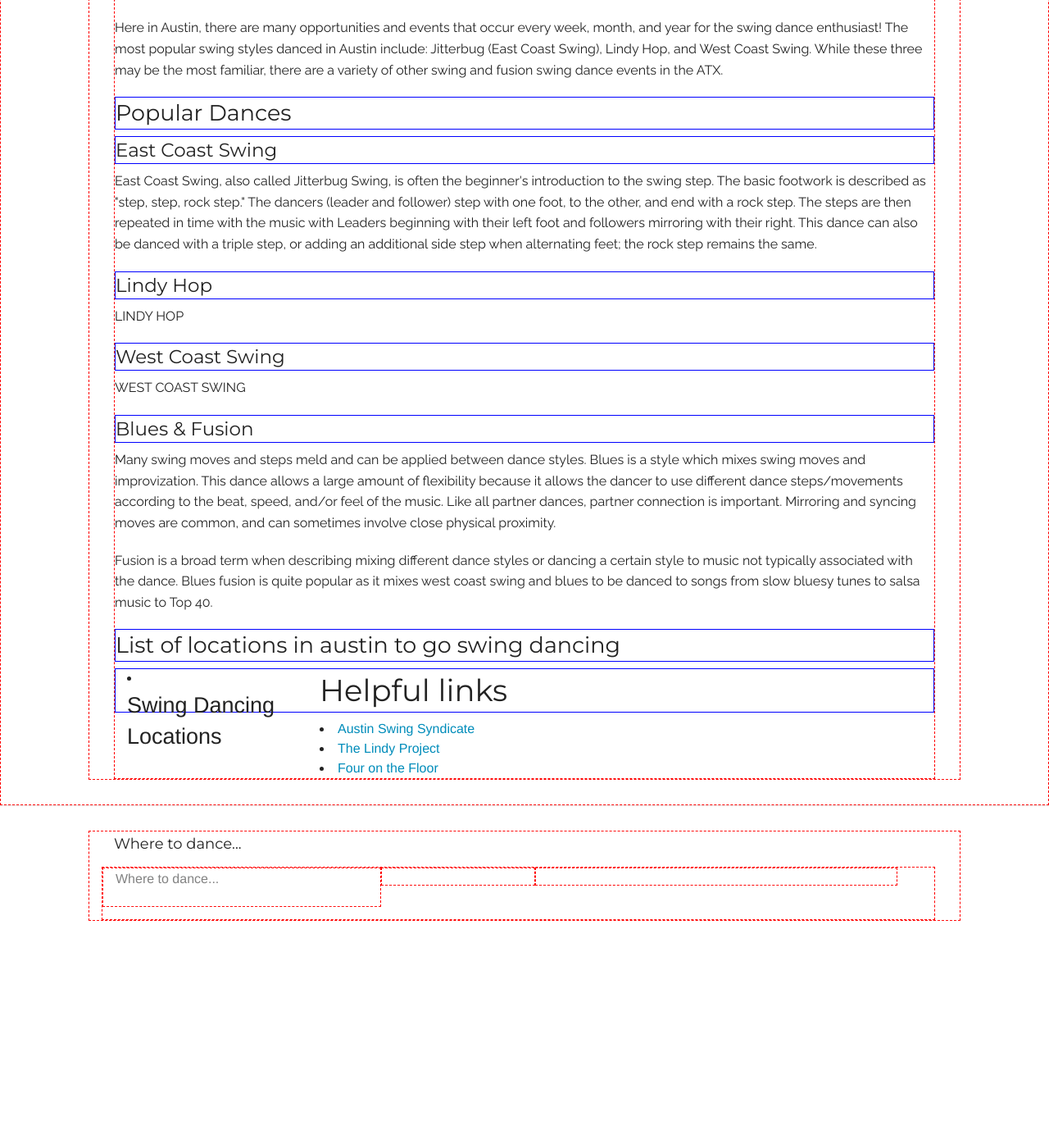
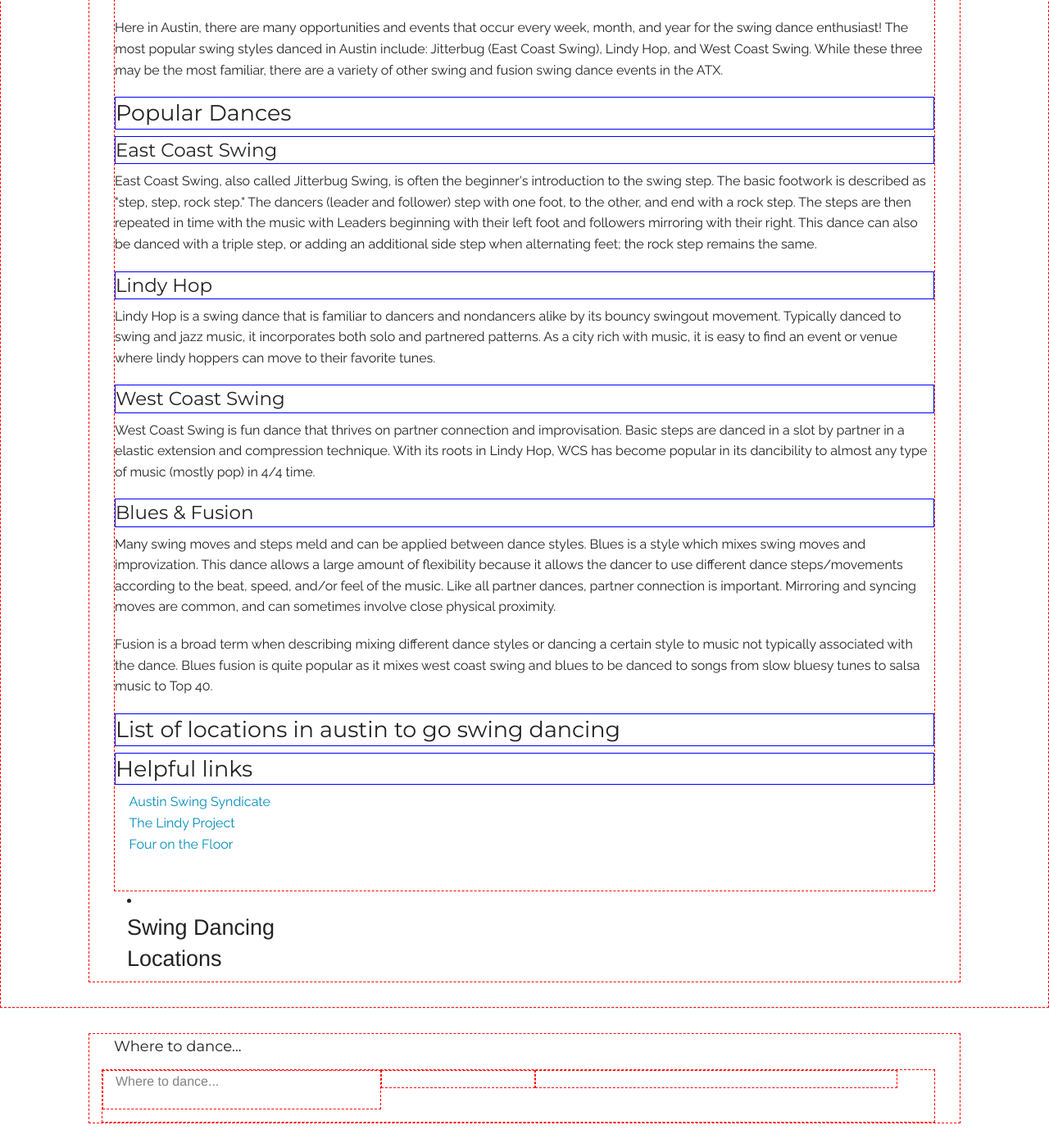
Before and after one commit to honeyjive/dance, a Jekyll site: the page built from swing/swing-index.html, in a window 1280 px wide and 1400 px high, scrolled down 264 px. Shown: the whole window at 82% size. Built offline with Jekyll 4.4.1, drawn with Linux system fonts in a browser that asks for light colours; before the commit the page ends 1417 px from its top, so only the background shows below that.

Commit message:
adding more descriptions
adding swing dance descriptions and target attributes to links to open
in new tab

```diff
--- a/swing/swing-index.html
+++ b/swing/swing-index.html
@@ -23,12 +23,12 @@ permalink: /swing/
 
 	<h4 class="dance-detail">Lindy Hop</h3>
 		<p class="description">
-			LINDY HOP
+			Lindy Hop is a swing dance that is familiar to dancers and nondancers alike by its bouncy swingout movement. Typically danced to swing and jazz music, it incorporates both solo and partnered patterns. As a city rich with music, it is easy to find an event or venue where lindy hoppers can move to their favorite tunes.
 		</p>
 
 	<h4 class="dance-detail">West Coast Swing</h3>
 		<p class="description">
-			WEST COAST SWING
+			West Coast Swing is fun dance that thrives on partner connection and improvisation. Basic steps are danced in a slot by partner in a elastic extension and compression technique. With its roots in Lindy Hop, WCS has become popular in its dancibility to almost any type of music (mostly pop) in 4/4 time.
 		</p>
 
 	<h4 class="dance-detail">Blues & Fusion</h3>
@@ -43,6 +43,15 @@ permalink: /swing/
 
 <h3 class="dance-detail">List of locations in austin to go swing dancing</h3>
 
+
+<!-- links to swing organizations -->
+<h3 class="dance-detail">Helpful links</h2>
+	<ul class="description">
+		<li><a href="http://www.austinswingsyndicate.org/" target="_blank">Austin Swing Syndicate</a></li>
+		<li><a href="http://www.thelindyproject.com/" target="_blank">The Lindy Project</a></li>
+		<li><a href="http://www.fouronthefloor.com/index.html" target="_blank">Four on the Floor</a></li>
+	</ul>
+<br>
 {% for post in site.categories.swing %}
     <li class="item swing column small-3">
       <a href="{{ post.url }}">
@@ -50,9 +59,3 @@ permalink: /swing/
      </a>
     </li>
 {% endfor %}
-
-<!-- links to swing organizations -->
-<h2 class="dance-detail">Helpful links</h2>
-<li><a href="http://www.austinswingsyndicate.org/">Austin Swing Syndicate</a></li>
-<li><a href="http://www.thelindyproject.com/">The Lindy Project</a></li>
-<li><a href="http://www.fouronthefloor.com/index.html">Four on the Floor</a></li>
```
